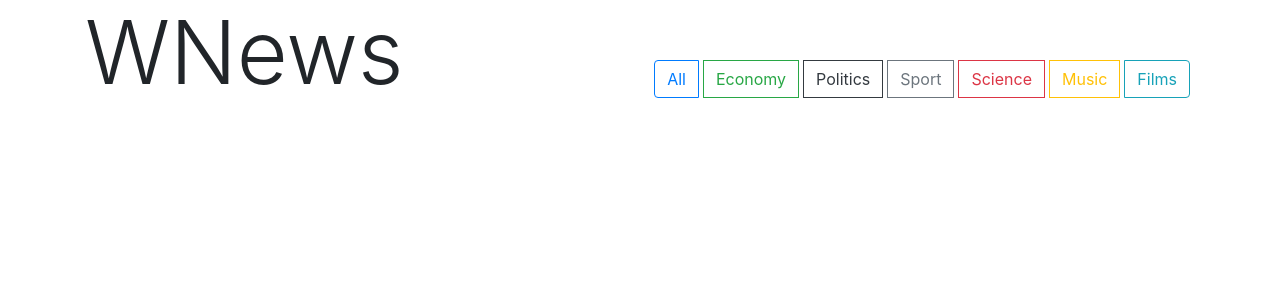
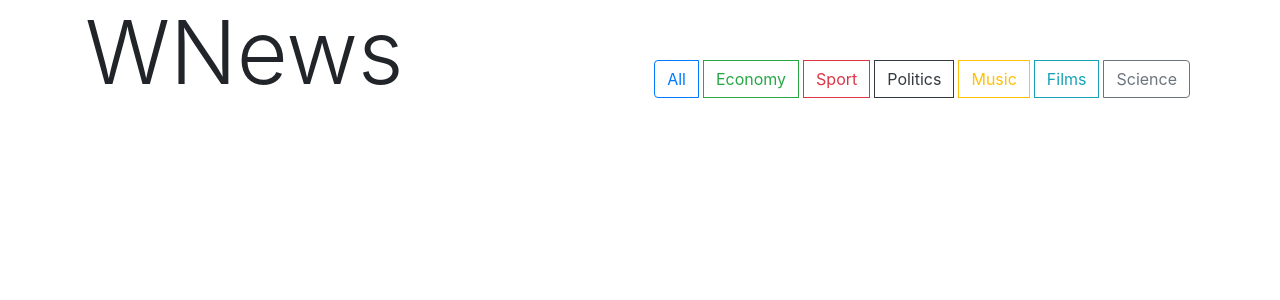
Before and after one commit to AndrewKhl/WNews, a Django app: template wnews/templates/news_list.html in a window 1280 px wide. Shown: the top 300 px of the page. Run offline with Django 3.2, Linux system fonts and the light colour scheme; the template is opened without the code that fills it, so the values that code supplies are empty; some libraries are stand-ins or nearby versions.

Commit message:
Training model has been adding, buttons colors has been changing

```diff
--- a/wnews/templates/news_list.html
+++ b/wnews/templates/news_list.html
@@ -9,6 +9,7 @@
     margin: 0 5px;
     border-radius: 5;
 }
+
 </style>
 {% endblock load_style %}
 
@@ -19,11 +20,11 @@
     <div class="col pb-2 btn-group blocks" role="group" aria-label="Filter buttons">
         <button type="button" class="btn btn-outline-primary">All</button>
         <button type="button" class="btn btn-outline-success">Economy</button>
+        <button type="button" class="btn btn-outline-danger">Sport</button>
         <button type="button" class="btn btn-outline-dark">Politics</button>
-        <button type="button" class="btn btn-outline-secondary">Sport</button>
-        <button type="button" class="btn btn-outline-danger">Science</button>
         <button type="button" class="btn btn-outline-warning">Music</button>
         <button type="button" class="btn btn-outline-info">Films</button>
+        <button type="button" class="btn btn-outline-secondary">Science</button>
     </div>
 </div>
 
```
Also changed, not shown: sandbox/main.py (+14 -9 lines), 6 other files. Lines whose indentation alone changed are shown as unchanged.
